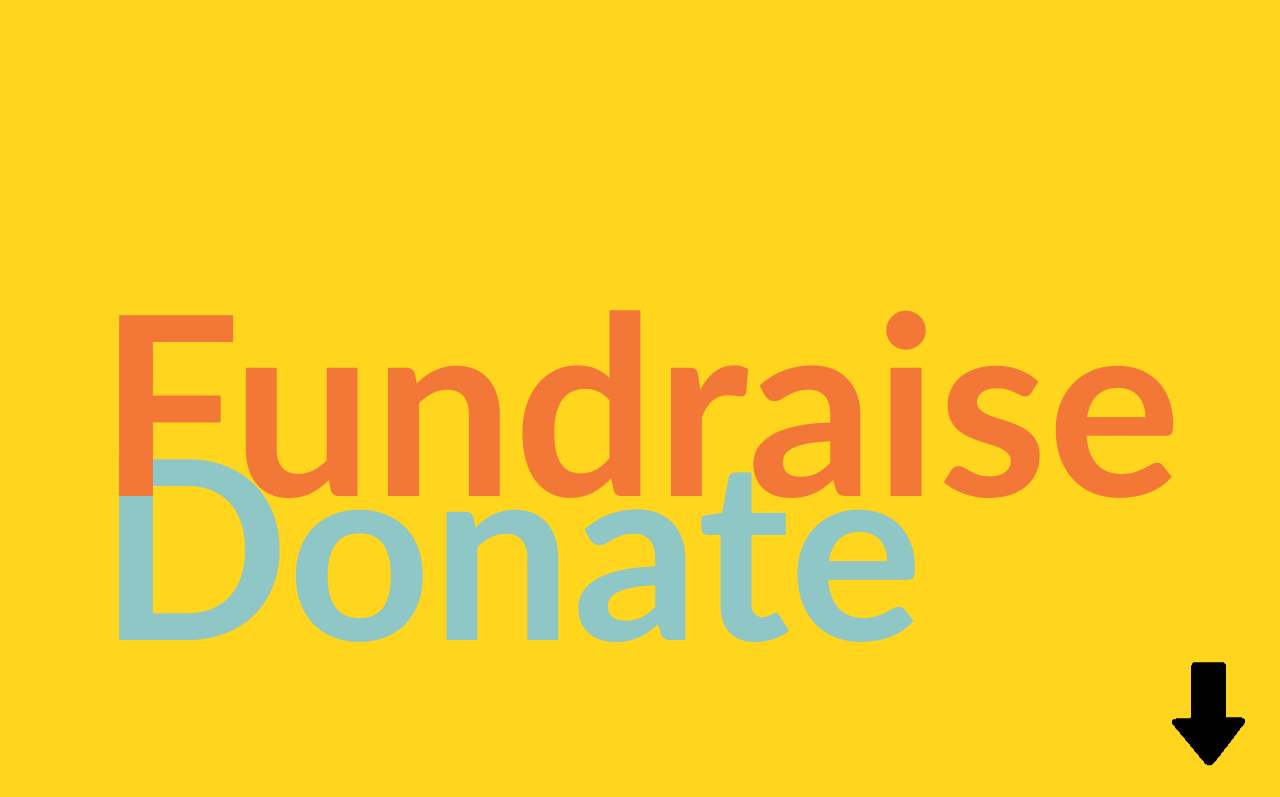
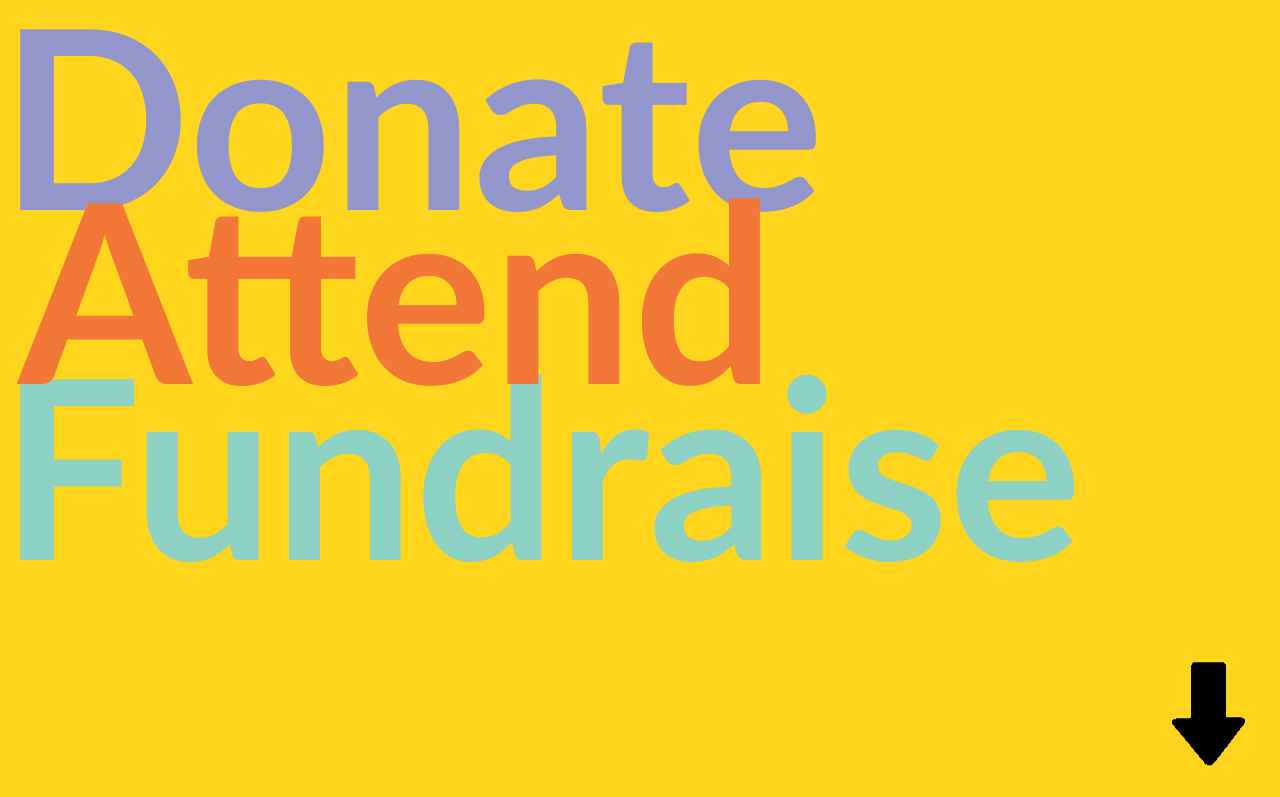
Before and after one commit to emmalep98/emmalep98.github.io, a plain HTML site: page bb/how.html in a window 1280 px wide. Shown: the top 797 px of the page. Drawn offline with Linux system fonts and the light colour scheme.

Commit message:
bb revise

```diff
--- a/bb/css/style.css
+++ b/bb/css/style.css
@@ -81,6 +81,13 @@ h1 {
    max-width: 100%;
 }
 
+.bb__wrapper.how {
+  animation: none;
+  overflow: hidden;
+  position: relative;
+  justify-content: flex-start;
+}
+
 .gallery-frame {
    position: relative;
 }
@@ -143,34 +150,37 @@ h1 {
 .donate-to-best-buddies {
   font-family: 'Gill Sans', 'Gill Sans MT', Calibri, 'Trebuchet MS', sans-serif;
   font-size: 250px;
-animation: change 10s infinite alternate;
+  font-weight: bold;
 position: absolute;
-}
-
-@keyframes change {
-  from {
-    color: #9396cb;
-  }
-  to {
-    color: #8ed2c5;
-  }
+  display: block;
+   text-align: left;
+   top: -30px;
+   color: #9396cb;
 }
 
 .facebookfundraisers {
   font-family: 'Gill Sans', 'Gill Sans MT', Calibri, 'Trebuchet MS', sans-serif;
   font-size: 250px;
-  position: relative;
-  text-align: center;
-  animation: font 10s infinite alternate-reverse;
+  position: absolute;
+  font-weight: bold;
+  display: block;
+  text-align: left;
+  top: 40%;
+  color: #8ed2c5;
 }
 
 
-.attend-an-event {
-  font-family: 'Gill Sans', 'Gill Sans MT', Calibri, 'Trebuchet MS', sans-serif;
-  font-size: 250px;
+.attendevent {
+ font-family: 'Gill Sans', 'Gill Sans MT', Calibri, 'Trebuchet MS', sans-serif;
+ font-size: 250px;
  position: absolute;
- overflow: hidden;
- top: 40;
+ font-weight: bold;
+ display: block;
+ text-align: left;
+ top:18%;
+ left: 18px;
+ color: #f37736;
+
 }
 
 .arrow {
--- a/bb/how.html
+++ b/bb/how.html
@@ -16,8 +16,9 @@
 
    <div class="bb__wrapper how">
       <img src="img/arrow.png" class="arrow animated bounce infinite slower">
-      <h3><a class="donate-to-best-buddies" href="https://www.bestbuddies.org/donate-to-best-buddies/">Donate</a></h3>
-      <h4><a class="facebookfundraisers" href="https://www.bestbuddies.org/facebookfundraisers/">Fundraise</a></h4>
+      <a class="donate-to-best-buddies" href="https://www.bestbuddies.org/donate-to-best-buddies/">Donate</a>
+      <a class="facebookfundraisers" href="https://www.bestbuddies.org/facebookfundraisers/">Fundraise</a>
+      <a class="attendevent" href="https://www.bestbuddies.org/take-action/attend-an-event/">Attend</a>
 
 
    </div>
```
